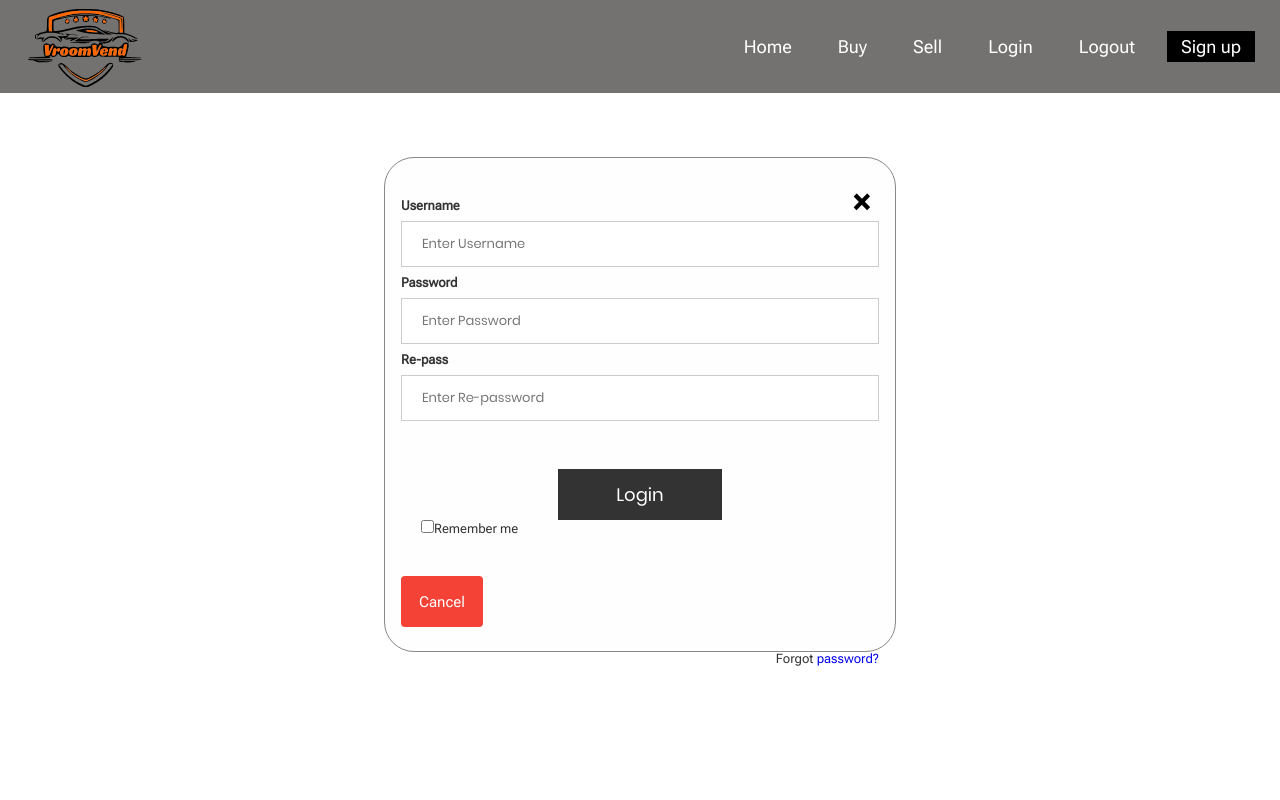
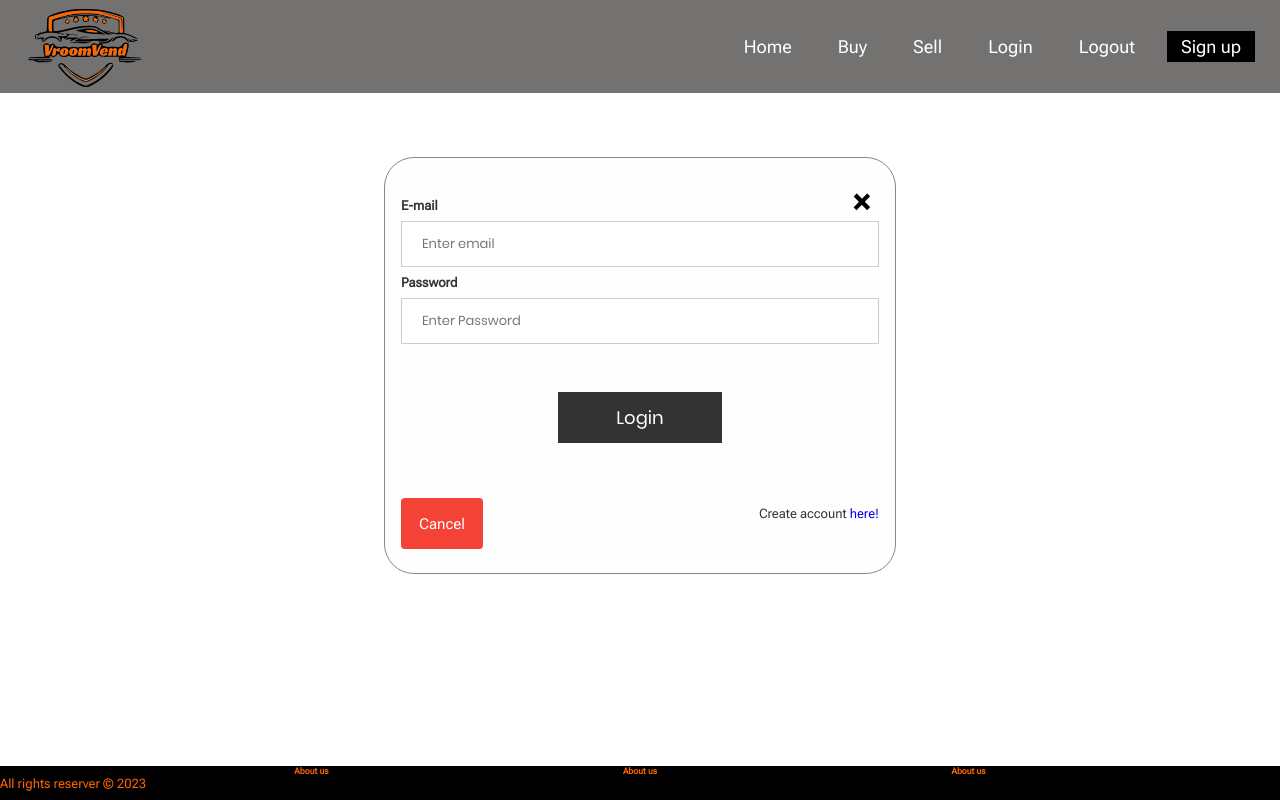
Before and after one commit to LetRookie/VroomVend, a React (Vite) app in the folder client/: page /login in a window 1280 px wide. Shown: the top 800 px of the page. Built offline with nearby package versions, Linux system fonts and the light colour scheme.

Commit message:
created custom hook useForm

```diff
--- a/client/src/components/home/Home.jsx
+++ b/client/src/components/home/Home.jsx
@@ -1,5 +1,4 @@
 import LastAdded from "../last-added/LastAdded";
-import Footer from "../footer/Footer";
 import { Fragment } from "react";
 
 export default function Home() {
--- a/client/src/components/login-modal/Login.jsx
+++ b/client/src/components/login-modal/Login.jsx
@@ -1,33 +1,50 @@
+import useForm from "../../hooks/useForm"
+
+
 export default function Login() {
+
+    const { values, onChange, onSubmit } = useForm({
+        email: '',
+        password: '',
+    });
+
+
     return (
         <>
             <div id="login-modal" className="login-modal">
 
-                <form className="modal-content animate" >
+                <form className="modal-content animate" onSubmit={onSubmit}>
                     <div className="imgcontainer">
                         <span className="close" title="Close Modal">&times;</span>
                     </div>
 
                     <div className="login-container">
-                        <label htmlFor="uname"><b>Username</b></label>
-                        <input type="text" placeholder="Enter Username" name="uname" required />
+                        <label htmlFor="email"><b>E-mail</b></label>
+                        <input
+                            type="text"
+                            placeholder="Enter email"
+                            name="email"
+                            onChange={onChange}
+                            value={values.email}
+                        />
 
-                        <label htmlFor="psw"><b>Password</b></label>
-                        <input type="password" placeholder="Enter Password" name="psw" required />
-
-                        <label htmlFor="psw"><b>Re-pass</b></label>
-                        <input type="password" placeholder="Enter Re-password" name="psw" required />
+                        <label htmlFor="password"><b>Password</b></label>
+                        <input
+                            type="password"
+                            placeholder="Enter Password"
+                            name="password"
+                            onChange={onChange}
+                            value={values.password}
+                        />
 
                         <button type="submit">Login</button>
                         <div className="remember">
-                        <input type="checkbox" name="remember" />
-                        <label>Remember me</label>
                         </div>
                     </div>
 
                     <div className="login-container" >
+                        <span className="psw">Create account <a href="#">here!</a></span>
                         <button type="button" className="cancelBtn">Cancel</button>
-                        <span className="psw">Forgot <a href="#">password?</a></span>
                     </div>
                 </form>
             </div>
--- a/client/src/components/sell-car/SellCar.jsx
+++ b/client/src/components/sell-car/SellCar.jsx
@@ -9,6 +9,8 @@ export default function SellCar() {
     const sellCarSubmitHandler = async (e) => {
         e.preventDefault();
         const carData = Object.fromEntries(new FormData(e.currentTarget));
+
+        console.log(carData);
         try {
             const result = await carService.create(carData);
 
@@ -34,13 +36,13 @@ export default function SellCar() {
                     <label htmlFor="color">color:</label>
                     <input type="text" name="color" id="color" placeholder="   Enter color of car..." />
                     <label htmlFor="imageUrl">Image:</label>
-                    <input type="text" name="imageUrl" id="imageUrl" placeholder="   Main image url..." />
-                    <label htmlFor="img1">Image 2:</label>
+                    <input type="file" name="imageUrl" id="imageUrl" multiple={true} placeholder="   Main image url..." />
+                    {/* <label htmlFor="img1">Image 2:</label>
                     <input type="text" name="img1" id="img1" placeholder="   Image 2 url..." />
                     <label htmlFor="img2">Image 3:</label>
                     <input type="text" name="img2" id="img2" placeholder="   Image 3 url..." />
                     <label htmlFor="img3">Image 4:</label>
-                    <input type="text" name="img3" id="img3" placeholder="   Image 4 url..." />
+                    <input type="text" name="img3" id="img3" placeholder="   Image 4 url..." /> */}
                     <label htmlFor="subscription">Subscription:</label>
                     <textarea name="subscription" id="subsciption" cols="40" rows="5"></textarea>
 
--- /dev/null
+++ b/client/src/hooks/useForm.js
@@ -0,0 +1,25 @@
+import { useState } from "react"
+
+export default function useForm(initialValues) {
+
+    const [values, setValues] = useState(initialValues);
+
+    const onChange = (e) => {
+        setValues(oldState => ({
+            ...oldState,
+            [e.target.name]: e.target.value
+        }))
+    };
+
+    const onSubmit = (e) => {
+        e.preventDefault();
+
+        submitHandler(values);
+    }
+
+    return {
+        values,
+        onChange,
+        onSubmit
+    }
+}
```
Also changed, not shown: client/src/services/authenticationService.js (added, +12 -0 lines).
